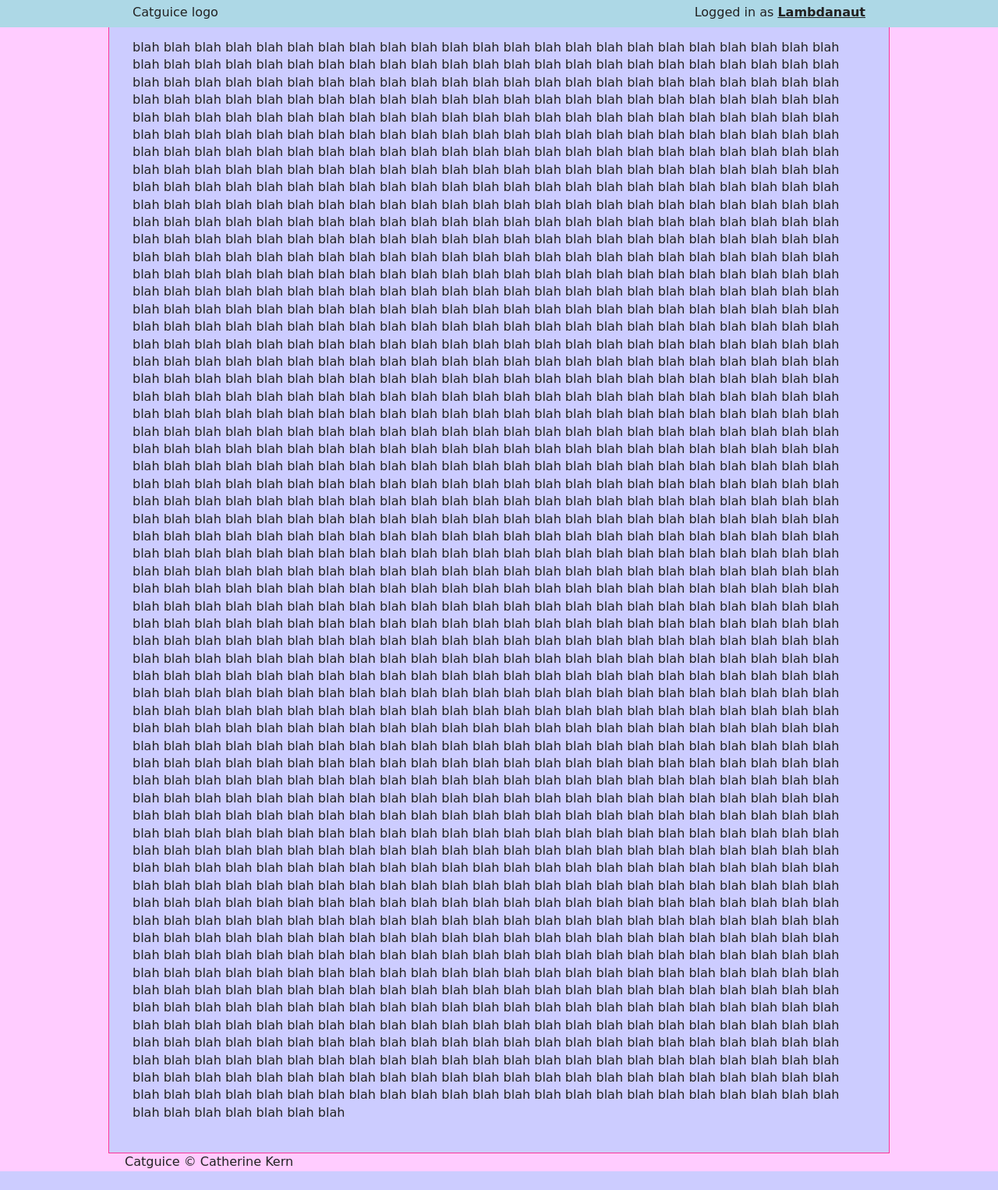
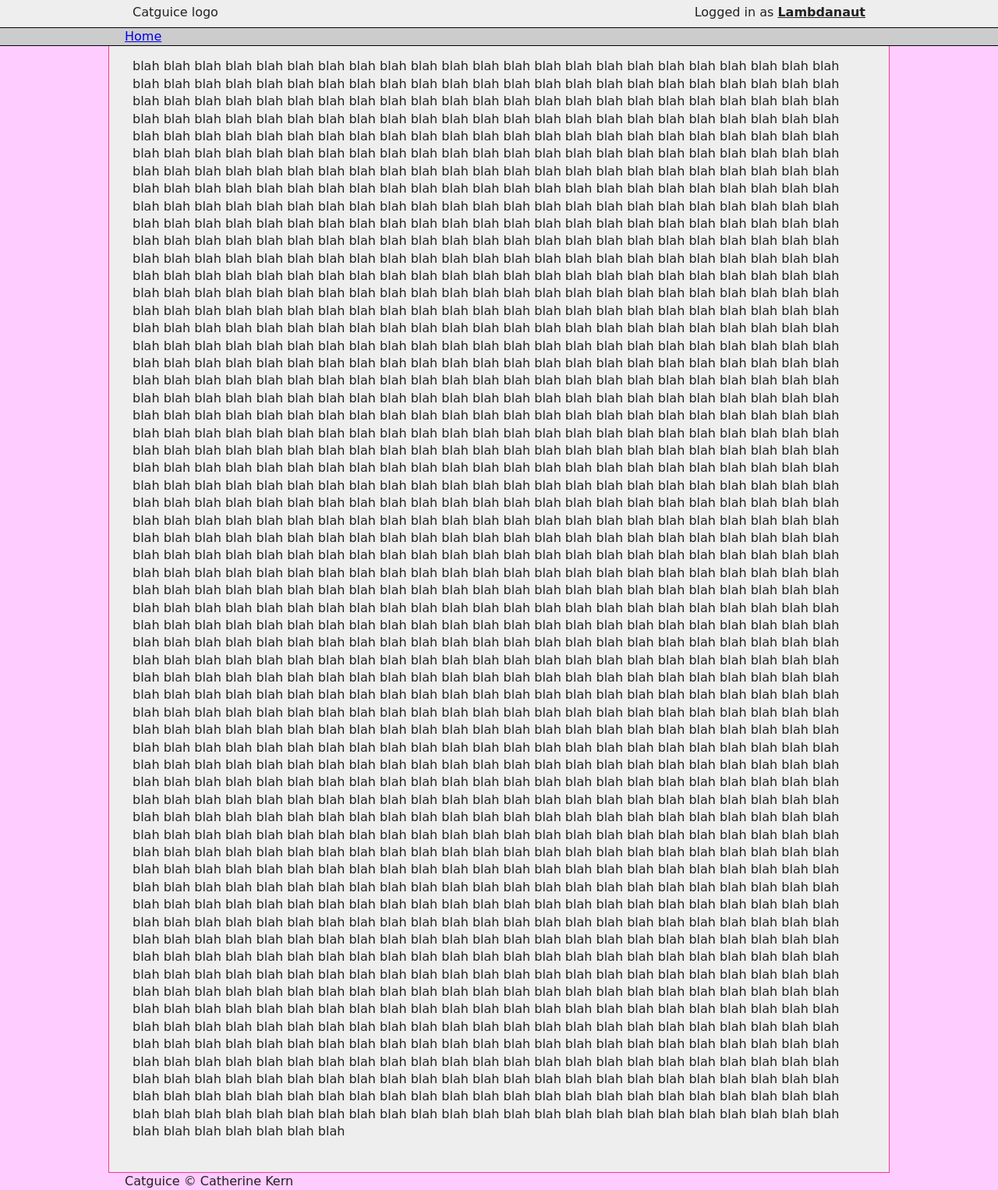
Before and after one commit to Lambdanaut/Catguice, a Flask app: page / in a window 1280 px wide. Shown: the whole page at 78% size. Before the commit the page ends 1502 px from the top, so only its background shows below. Run offline with Flask 2, Linux system fonts and the light colour scheme; some libraries are stand-ins or nearby versions; some web fonts are replaced.

Commit message:
Changes, I don't remember what lol

```diff
--- a/static/css/main.css
+++ b/static/css/main.css
@@ -10,8 +10,14 @@ header {
 	height: 25px;
 	top: 0; right: 0; left: 0;
 	padding: 5px 50px 5px 50px;
-	background-color: lightblue;
+	background-color: #EEEEEE;
+	border-bottom: solid 1px black;
 	z-index: 100;
+}
+
+nav {
+	background-color: #CCCCCC;
+	border-bottom: solid 1px black;
 }
 
 #logo {
@@ -20,12 +26,10 @@ header {
 
 #content {
 	padding: 15px 20px 40px 20px;
-	background-color: #CCCCFF;
+	background-color: #EEEEEE;
 	border-left: solid #FF3399 1px;
 	border-right: solid #FF3399 1px;
 	border-bottom: solid #FF3399 1px;
-
-
 }
 
 footer {
--- a/templates/layout.html
+++ b/templates/layout.html
@@ -9,7 +9,7 @@
 
 	<title>{% block title %}Catguice Dot Com{% endblock %}</title>
 	<meta name="description" content="">
-	<meta name="author" content="Josh Thomas and Catherine Kern">
+	<meta name="author" content="Catherine Kern and Josh Thomas">
 	<meta name="keywords" content="">
 
 	<meta name="viewport" content="width=device-width">
@@ -39,6 +39,11 @@
 		<div class="clear"></div>
 	</div>
 </header>
+<nav>
+	<div class="container_12">
+		<a href="/">Home</a>
+	</div>
+</nav>
 <div role="main" id="content" class="container_12">
 {% block content %}{% endblock %}
 </div>
```
Also changed, not shown: static/humans.txt (+4 -4 lines), 1 other file.
